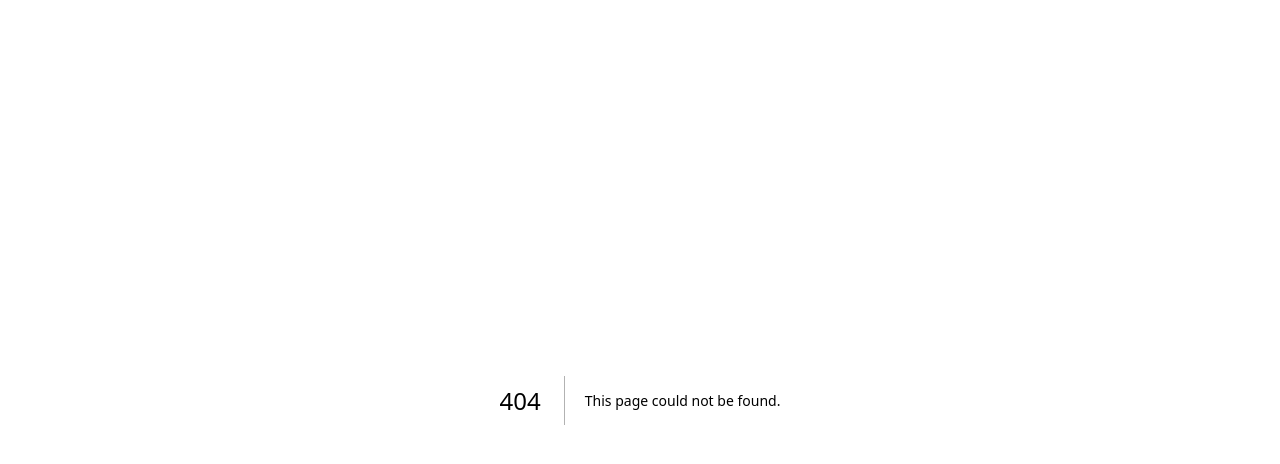
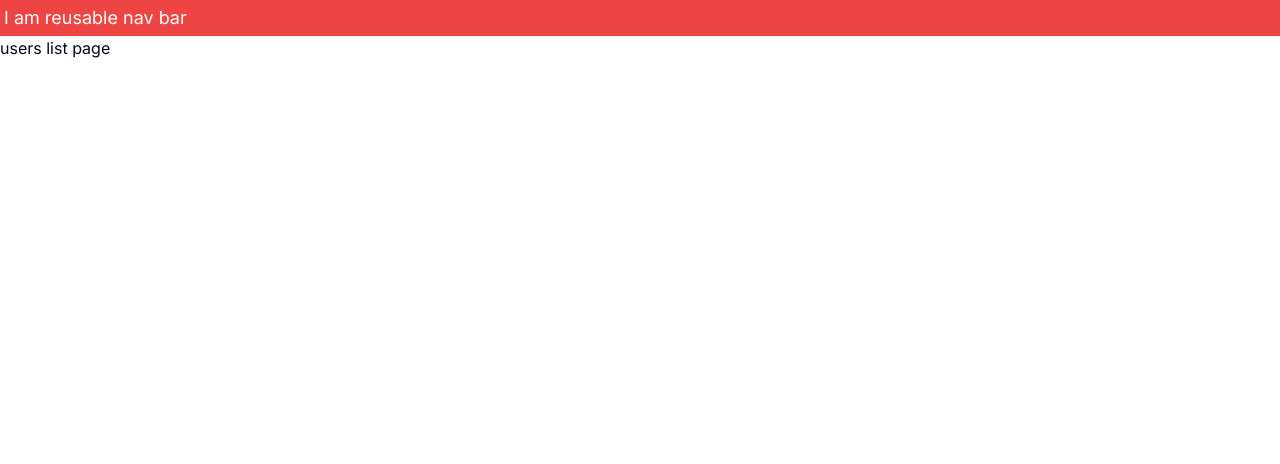
Before and after one commit to cndevil/miro-clone, a Next.js app: page /users in a window 1280 px wide. Before the commit this address had no page. Shown: the top 464 px of the page. Built offline with nearby package versions, Linux system fonts and the light colour scheme.

Commit message:
Layout explained in Routes

```diff
--- /dev/null
+++ b/app/users/layout.tsx
@@ -0,0 +1,15 @@
+import React from "react";
+
+interface LayoutProps {
+  children: React.ReactNode;
+}
+export default function layout({ children }: LayoutProps) {
+  return (
+    <div className="flec flex-col gap-y-4">
+      <nav className="text-lg p-1 bg-red-500 text-white">
+        I am reusable nav bar
+      </nav>
+      {children}
+    </div>
+  );
+}
--- /dev/null
+++ b/app/users/page.tsx
@@ -0,0 +1,7 @@
+import React from "react";
+
+type Props = {};
+
+export default function page({}: Props) {
+  return <div>users list page</div>;
+}
```
